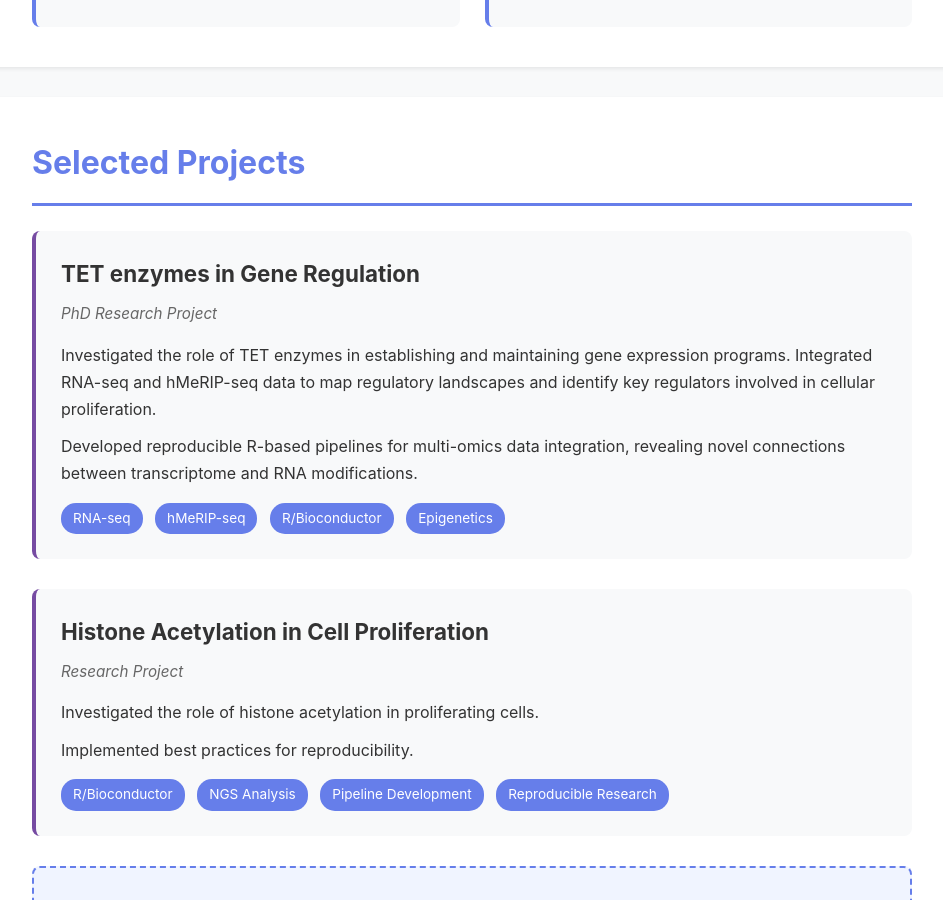
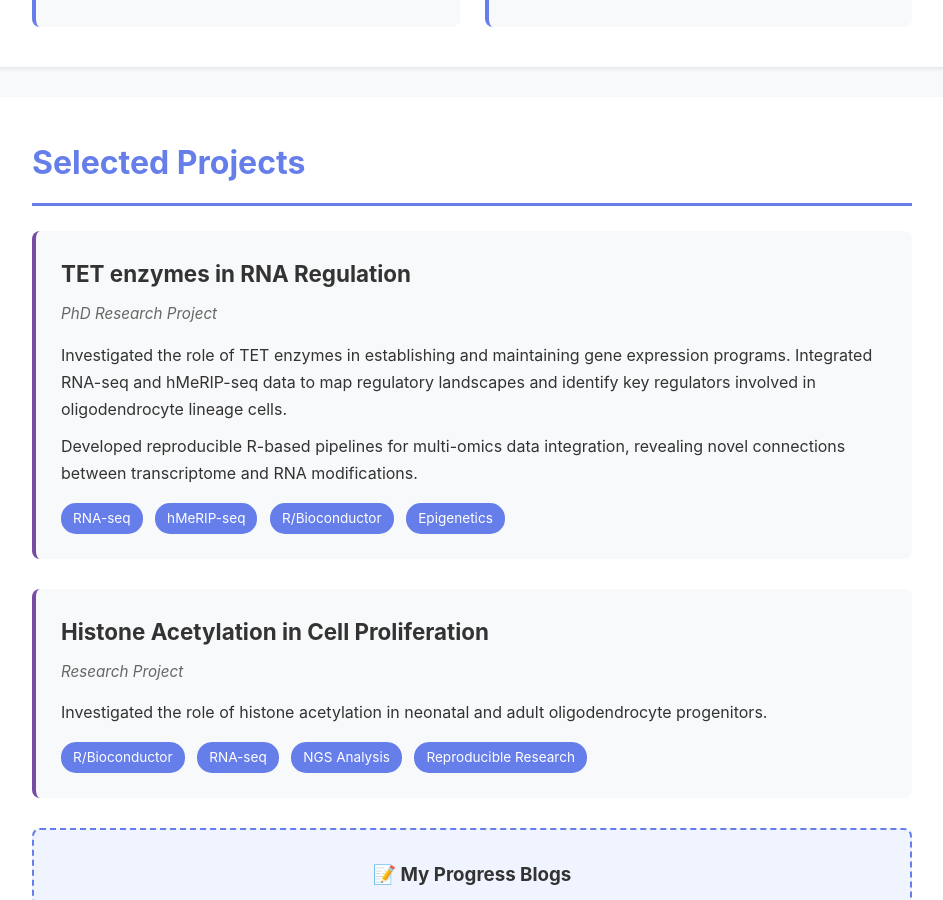
Before and after one commit to ipekselcen/ipekselcen.github.io, a Jekyll site: the page built from index.html, in a window 1280 px wide and 900 px high, scrolled down 1797 px. Shown: the whole window, without its empty margins (168-1111 px from the left). Built offline with Jekyll 4.4.1, drawn with Linux system fonts in a browser that asks for light colours; some of the changed text lies outside the part shown.

Commit message:
Update index.html

```diff
--- a/index.html
+++ b/index.html
@@ -336,7 +335,7 @@
                 <img src="profile.jpg" alt="Ipek Selcen">
             </div>
             <h1>Ipek Selcen</h1>
-            <div class="subtitle">Molecular Biologist | Epigenetics | Bioinformatics | Scientific Editing</div>
+            <div class="subtitle">Molecular Biologist | Epigenetics & Computational Biology</div>
             <div class="tagline">
                 Bridging wet-lab chromatin biology and computational analysis to decode epigenetic regulation
             </div>
@@ -408,10 +407,10 @@
             <h2>Selected Projects</h2>
 
             <div class="project">
-                <h3>TET enzymes in Gene Regulation</h3>
+                <h3>TET enzymes in RNA Regulation</h3>
                 <div class="project-meta">PhD Research Project</div>
                 <p>
-                    Investigated the role of TET enzymes in establishing and maintaining gene expression programs. Integrated RNA-seq and hMeRIP-seq data to map regulatory landscapes and identify key regulators involved in cellular proliferation.
+                    Investigated the role of TET enzymes in establishing and maintaining gene expression programs. Integrated RNA-seq and hMeRIP-seq data to map regulatory landscapes and identify key regulators involved in oligodendrocyte lineage cells.
                 </p>
                 <p>
                     Developed reproducible R-based pipelines for multi-omics data integration, revealing novel connections between transcriptome and RNA modifications.
@@ -428,15 +427,12 @@
                 <h3>Histone Acetylation in Cell Proliferation</h3>
                 <div class="project-meta">Research Project</div>
                 <p>
-                    Investigated the role of histone acetylation in proliferating cells.
-                </p>
-                <p>
-                    Implemented best practices for reproducibility.
+                    Investigated the role of histone acetylation in neonatal and adult oligodendrocyte progenitors.
                 </p>
                 <div class="tags">
                     <span class="tag">R/Bioconductor</span>
+                    <span class="tag">RNA-seq</span>
                     <span class="tag">NGS Analysis</span>
-                    <span class="tag">Pipeline Development</span>
                     <span class="tag">Reproducible Research</span>
                 </div>
             </div>
```
Also changed, not shown: other parts of index.html (+2 -3 lines).
